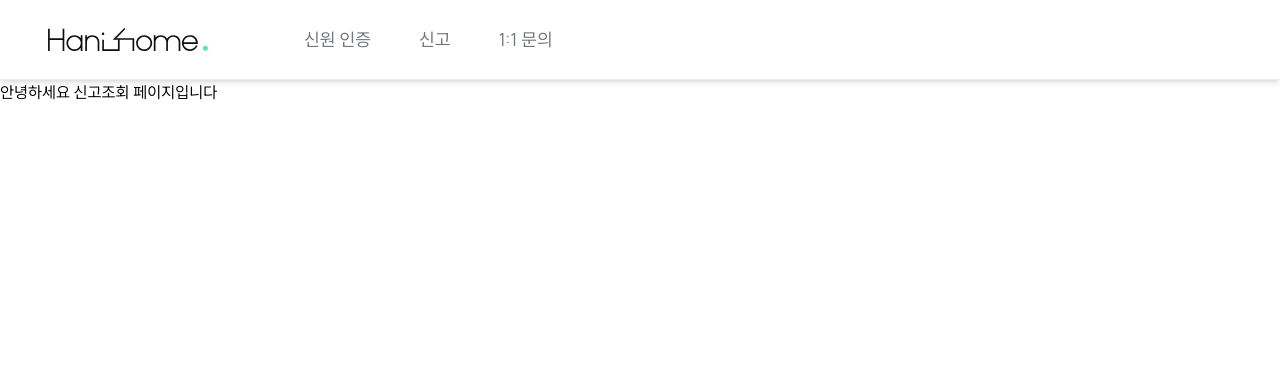
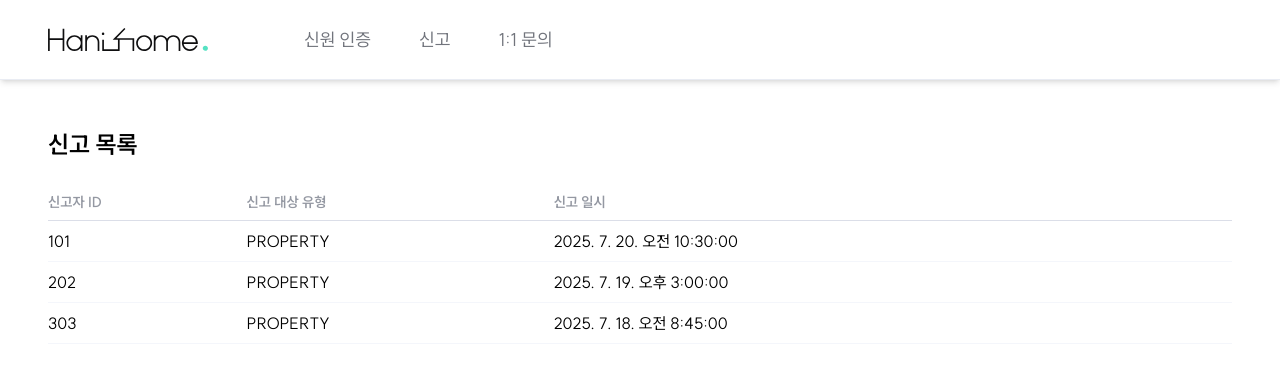
Before and after one commit to Hani-home/HaniHome_FE, a Next.js app: page /admin/report in a window 1280 px wide. Shown: the top 368 px of the page. Built offline with nearby package versions, Linux system fonts and the light colour scheme.

Commit message:
[FEAT] 관리자 신고 전체 조회 페이지

```diff
--- /dev/null
+++ b/src/app/admin/oneOnOneConsult/page.tsx
@@ -0,0 +1,5 @@
+const AdminOneOnOneConsultPage = () => {
+  return <div></div>;
+};
+
+export default AdminOneOnOneConsultPage;
--- a/src/app/admin/report/page.tsx
+++ b/src/app/admin/report/page.tsx
@@ -1,11 +1,73 @@
+"use client";
 
+import { useEffect, useState } from "react";
 
-const ReportPage = () => {
-    return (
-        <div>
-            <h1>안녕하세요 신고조회 페이지입니다</h1>
-        </div>
-    )
-}
+import { ReportDetail } from "@/types/admin/report";
 
-export default ReportPage;
+const mockReports: ReportDetail[] = [
+  {
+    id: 0,
+    reporterId: 101,
+    targetType: "PROPERTY",
+    createdAt: "2025-07-20T10:30:00.000Z",
+    description: "허위 매물로 의심됩니다.",
+    documentImageUrls: ["/report1.jpg", "/report2.jpg"],
+  },
+  {
+    id: 1,
+    reporterId: 202,
+    targetType: "PROPERTY",
+    createdAt: "2025-07-19T15:00:00.000Z",
+    description: "욕설을 사용했습니다.",
+    documentImageUrls: ["/report3.jpg"],
+  },
+  {
+    id: 2,
+    reporterId: 303,
+    targetType: "PROPERTY",
+    createdAt: "2025-07-18T08:45:00.000Z",
+    description: "부적절한 댓글입니다.",
+  },
+];
+
+const AdminReportPage = () => {
+  const [reports, setReports] = useState<ReportDetail[]>([]);
+
+  useEffect(() => {
+    // TODO: 실제 연동
+    setReports(mockReports);
+  }, []);
+
+  return (
+    <div className="p-12">
+      <h1 className="mb-6 text-2xl font-bold">신고 목록</h1>
+
+      <table className="w-full table-auto border-collapse text-left">
+        <thead>
+          <tr className="border-b border-gray-300 text-sm text-gray-600">
+            <th className="py-2">신고자 ID</th>
+            <th className="py-2">신고 대상 유형</th>
+            <th className="py-2">신고 일시</th>
+          </tr>
+        </thead>
+        <tbody>
+          {reports.map(report => (
+            <tr
+              key={report.id}
+              className="cursor-pointer border-b border-gray-100 hover:bg-gray-50"
+              // TODO: 클릭 시 모달 열기 추가 예정
+            >
+              <td className="py-2">{report.reporterId}</td>
+              <td className="py-2">{report.targetType}</td>
+              <td className="py-2">
+                {new Date(report.createdAt).toLocaleString("ko-KR")}
+              </td>
+            </tr>
+          ))}
+        </tbody>
+      </table>
+    </div>
+  );
+};
+
+export default AdminReportPage;
--- a/src/components/admin/VerificationDetailModal.tsx
+++ b/src/components/admin/VerificationDetailModal.tsx
@@ -40,7 +40,7 @@ const VerificationDetailModal = ({ data, onClose }: Props) => {
         </button>
 
         {/* 이미지 */}
-        <div className="mb-4 flex gap-4">
+        <div className="mb-4 flex justify-center gap-4">
           {data.documentImageUrls.map((url, idx) => (
             <Image
               key={idx}
--- /dev/null
+++ b/src/types/admin/report.ts
@@ -0,0 +1,8 @@
+export interface ReportDetail {
+  id: number;
+  reporterId: number;
+  targetType: "PROPERTY";
+  createdAt: string;
+  description: string;
+  documentImageUrls?: string[]; // 최대 2개
+}
```
